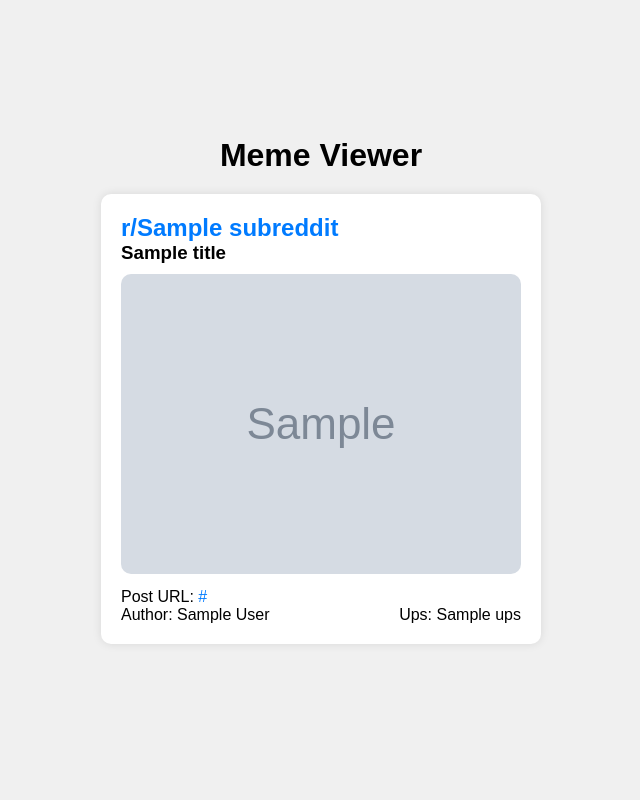
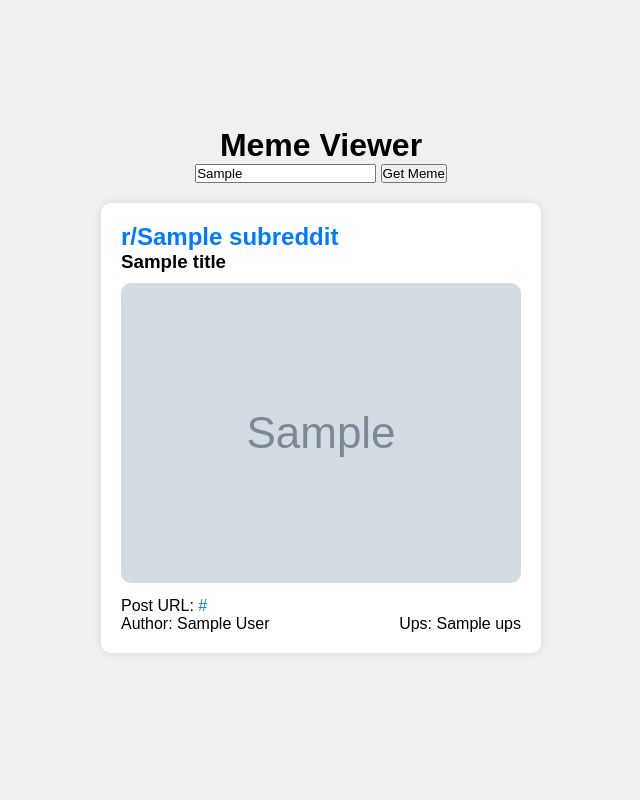
Before and after one commit to vladimirblomerus/meme-viewer, a Flask app: template templates/index.html in a window 1280 px wide. Shown: the whole page, without its empty margins (319-959 px from the left). Run offline with Flask 3, Linux system fonts and the light colour scheme; the template is opened without the code that fills it: most values are stand-ins (such as "Sample title", 1, 10 or a date in 2020); grey boxes marked "Sample" are stand-in pictures.

Commit message:
feat: add support for custom subreddit in meme viewer, remove unused json import, remove unneccessary formatted notation for url

```diff
--- a/main.py
+++ b/main.py
@@ -1,24 +1,41 @@
-from flask import Flask, render_template
+from flask import Flask, render_template, request
 import requests
-import json
+
+requested_subreddit = ""
 
 app = Flask(__name__)
 
 def get_meme():
-    url = f"https://meme-api.com/gimme"
-    response = requests.get(url).json()
+    if requested_subreddit == "":
+        url = "https://meme-api.com/gimme"
+    else:
+        url = f"https://meme-api.com/gimme/{requested_subreddit}"
+
+    response = requests.get(url)
+
+    if response.status_code != 200:
+        url = "https://meme-api.com/gimme"
+        response = requests.get(url)
+
+    response = response.json() # Convert the response to a JSON object
+
     subreddit = response["subreddit"]
     title = response["title"]
     url = response["postLink"]
     author = response["author"]
     ups = response["ups"]
     image = response["preview"][-1]
+
     return subreddit, title, url, author, ups, image
 
-@app.route('/')
+@app.route('/', methods=['GET', 'POST'])
 def index():
-    subreddit, title, url, author, ups, image = get_meme()
-    return render_template('index.html', subreddit=subreddit, title=title, url=url, author=author, ups=ups, image=image)
+    global requested_subreddit
+    if request.method == 'POST':
+        requested_subreddit = request.form['subreddit']
+
+    response_subreddit, title, url, author, ups, image = get_meme()
+    return render_template('index.html', subreddit=response_subreddit, requested_subreddit=requested_subreddit, title=title, url=url, author=author, ups=ups, image=image)
 
 if __name__ == '__main__':
     app.run(debug=True)
--- a/templates/index.html
+++ b/templates/index.html
@@ -6,6 +6,8 @@
       name="viewport"
       content="width=device-width, initial-scale=1.0"
     />
+    <!-- Reload every 30 seconds -->
+    <meta http-equiv="refresh" content="30" />
     <link
       rel="stylesheet"
       href="{{url_for('static', filename='styles.css')}}"
@@ -16,6 +18,17 @@
     <!-- content from the back-end to display in a stylish manner: subreddit, title, url, author, ups, image -->
     <div class="container">
       <h1>Meme Viewer</h1>
+      <nav>
+        <form method="POST">
+          <input
+            type="text"
+            name="subreddit"
+            placeholder="Enter subreddit"
+            value="{{requested_subreddit}}"
+          />
+          <button type="submit">Get Meme</button>
+        </form>
+      </nav>
       <main class="meme">
         <h2>r/{{subreddit}}</h2>
         <h3>{{title}}</h3>
```
